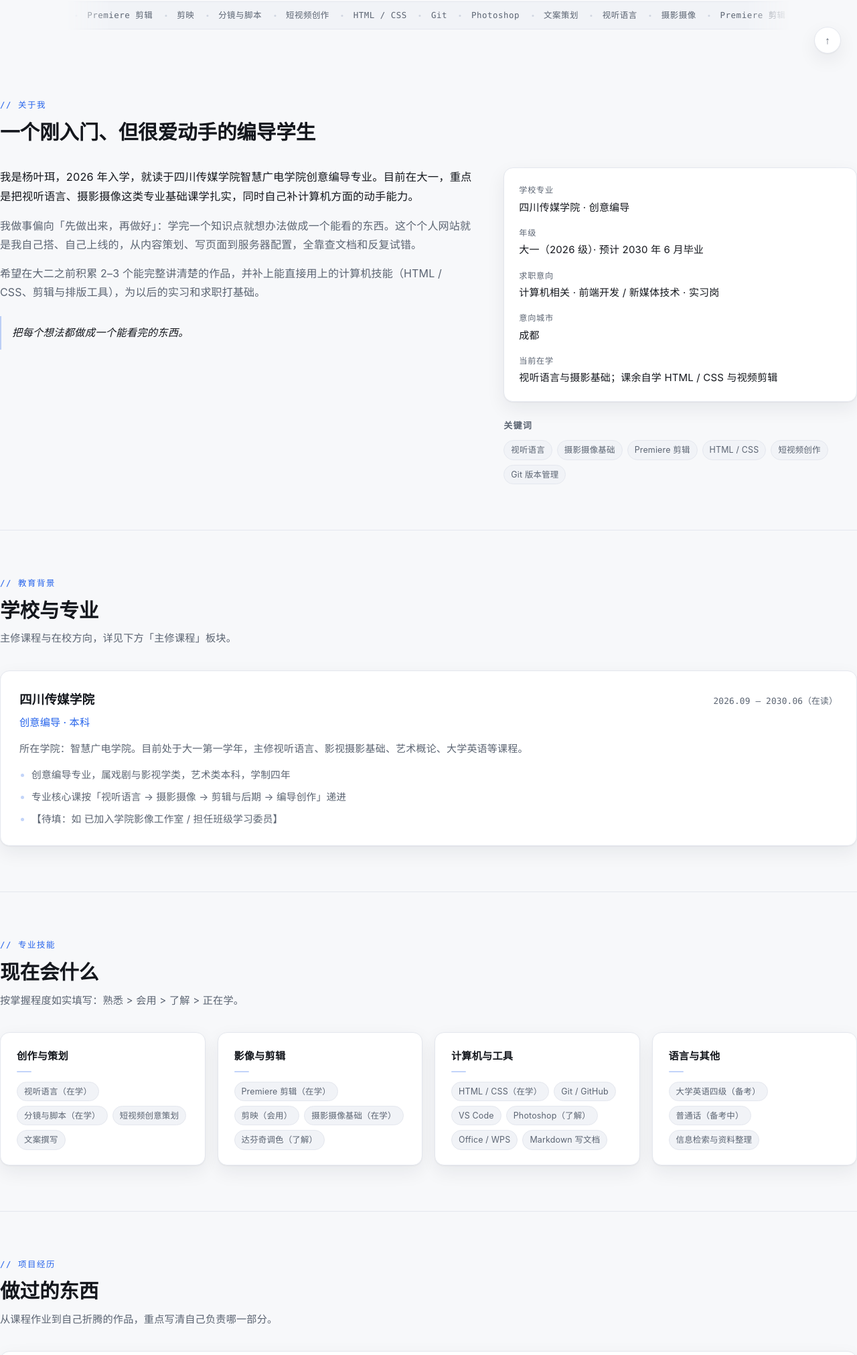
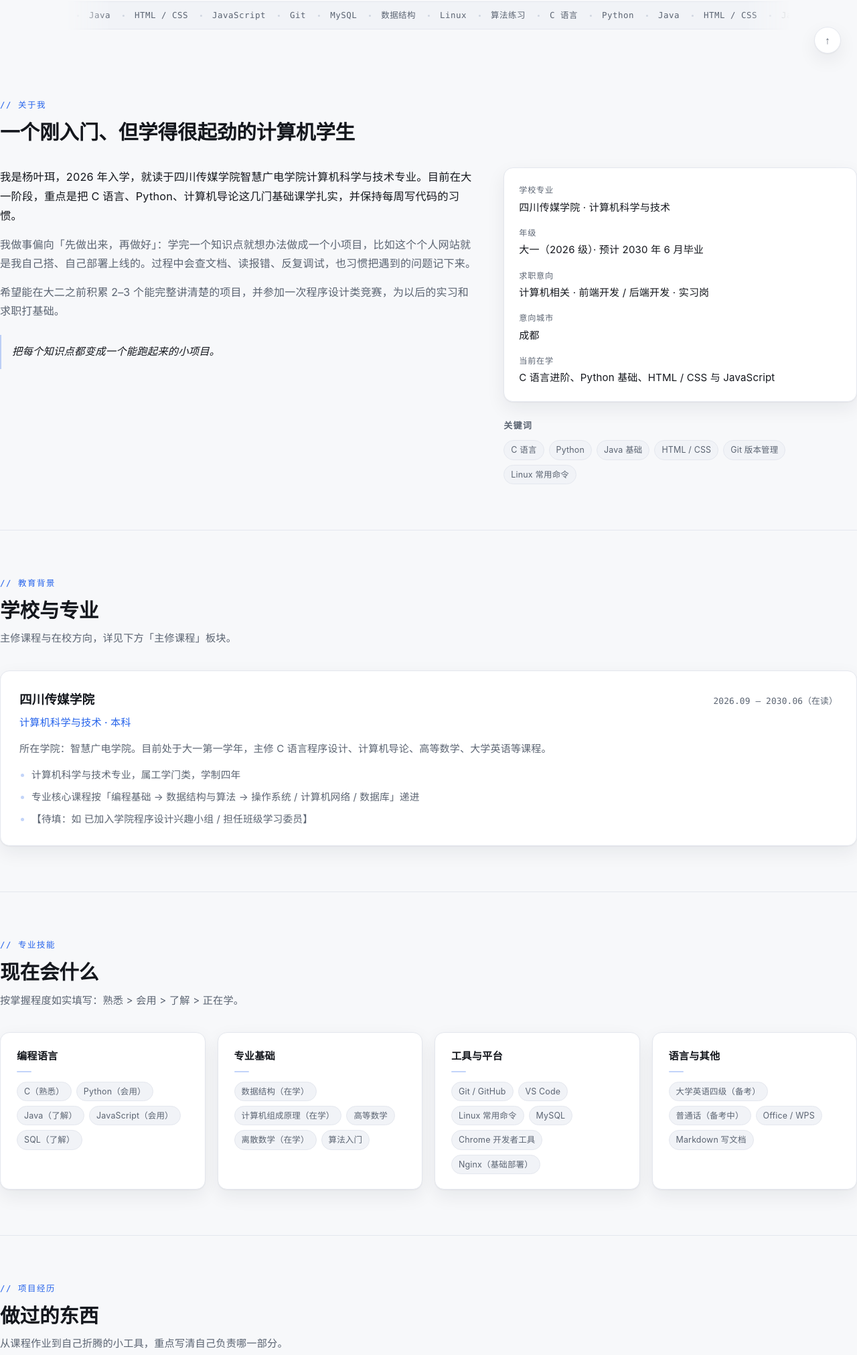
Before and after one commit to rebel-2313/rebel-2313.github.io, a plain HTML site: page index.html in a window 1280 px wide. Shown: the part 696-2719 px from the top of the page at 67% size. Drawn offline with Linux system fonts and the light colour scheme.

Commit message:
content: 专业更正为计算机科学与技术，邮箱改为 185037161@qq.com
- MAJOR 改回「计算机科学与技术」，学院仍为智慧广电学院
- 技能、课程、证书、项目占位、时间线、最近在学全部改回计算机方向
- 求职意向改为「计算机相关 · 前端开发 / 后端开发 · 实习岗」
- 邮箱 1409163540@qq.com → 185037161@qq.com（content.js / index.html / resume.md 同步）
- index.html 的 title / description / keywords / og / JSON-LD 同步改回计算机方向
- 继续不展示「可到岗时间」与课程成绩

```diff
--- a/assets/js/content.js
+++ b/assets/js/content.js
@@ -26,7 +26,7 @@
    ===================================================================== */
 var SCHOOL  = '四川传媒学院';
 var COLLEGE = '智慧广电学院';
-var MAJOR   = '创意编导';
+var MAJOR   = '计算机科学与技术';
 
 /* 注意：index.html 里还有一处 <script type="application/ld+json"> 的
    alumniOf.name 需要手改（搜索引擎读取的是静态 HTML，读不到上面的 JS 变量）。 */
@@ -39,7 +39,7 @@ window.SITE = {
      --------------------------------------------------------------- */
   meta: {
     brand: '杨叶珥',
-    title: '杨叶珥 | 创意编导 · 个人主页',
+    title: '杨叶珥 | 计算机科学与技术 · 个人主页',
     description: '杨叶珥的个人主页：教育背景、专业技能、项目经历、主修课程与证书荣誉，以及联系方式。'
   },
 
@@ -55,7 +55,7 @@ window.SITE = {
     name: '杨叶珥',
     nameAccent: '',                              // 名字后半段想加渐变强调就填这里，否则留空
     role: MAJOR + ' · 本科在读（2026 级）',
-    intro: '正在系统学习视听语言与影像创作，\n也自己想补计算机方面的动手能力，习惯把想法做成能看的东西。',
+    intro: '正在系统学习编程基础与计算机核心课程，\n喜欢把学到的东西做成能跑起来的小项目。',
     avatar: 'assets/img/avatar.svg',              // 换成自己的照片：放进 assets/img/ 再改这里
     avatarAlt: '杨叶珥的头像',
     buttons: [
@@ -70,8 +70,8 @@ window.SITE = {
       { value: '大一', label: '当前阶段' }
     ],
     ticker: [                                    // 技能关键词跑马灯
-      '视听语言', '摄影摄像', 'Premiere 剪辑', '剪映', '分镜与脚本',
-      '短视频创作', 'HTML / CSS', 'Git', 'Photoshop', '文案策划'
+      'C 语言', 'Python', 'Java', 'HTML / CSS', 'JavaScript',
+      'Git', 'MySQL', '数据结构', 'Linux', '算法练习'
     ]
   },
 
@@ -80,21 +80,21 @@ window.SITE = {
      --------------------------------------------------------------- */
   about: {
     kicker: '// 关于我',
-    title: '一个刚入门、但很爱动手的编导学生',
+    title: '一个刚入门、但学得很起劲的计算机学生',
     paragraphs: [
-      '我是杨叶珥，2026 年入学，就读于' + SCHOOL + COLLEGE + MAJOR + '专业。目前在大一，重点是把视听语言、摄影摄像这类专业基础课学扎实，同时自己补计算机方面的动手能力。',
-      '我做事偏向「先做出来，再做好」：学完一个知识点就想办法做成一个能看的东西。这个个人网站就是我自己搭、自己上线的，从内容策划、写页面到服务器配置，全靠查文档和反复试错。',
-      '希望在大二之前积累 2–3 个能完整讲清楚的作品，并补上能直接用上的计算机技能（HTML / CSS、剪辑与排版工具），为以后的实习和求职打基础。'
+      '我是杨叶珥，2026 年入学，就读于' + SCHOOL + COLLEGE + MAJOR + '专业。目前在大一阶段，重点是把 C 语言、Python、计算机导论这几门基础课学扎实，并保持每周写代码的习惯。',
+      '我做事偏向「先做出来，再做好」：学完一个知识点就想办法做成一个小项目，比如这个个人网站就是我自己搭、自己部署上线的。过程中会查文档、读报错、反复调试，也习惯把遇到的问题记下来。',
+      '希望能在大二之前积累 2–3 个能完整讲清楚的项目，并参加一次程序设计类竞赛，为以后的实习和求职打基础。'
     ],
     facts: [
       { label: '学校专业', value: SCHOOL + ' · ' + MAJOR },
       { label: '年级', value: '大一（2026 级）· 预计 2030 年 6 月毕业' },
-      { label: '求职意向', value: '计算机相关 · 前端开发 / 新媒体技术 · 实习岗' },
+      { label: '求职意向', value: '计算机相关 · 前端开发 / 后端开发 · 实习岗' },
       { label: '意向城市', value: '成都' },
-      { label: '当前在学', value: '视听语言与摄影基础；课余自学 HTML / CSS 与视频剪辑' }
+      { label: '当前在学', value: 'C 语言进阶、Python 基础、HTML / CSS 与 JavaScript' }
     ],
-    keywords: ['视听语言', '摄影摄像基础', 'Premiere 剪辑', 'HTML / CSS', '短视频创作', 'Git 版本管理'],
-    quote: '把每个想法都做成一个能看完的东西。'
+    keywords: ['C 语言', 'Python', 'Java 基础', 'HTML / CSS', 'Git 版本管理', 'Linux 常用命令'],
+    quote: '把每个知识点都变成一个能跑起来的小项目。'
   },
 
   /* ---------------------------------------------------------------
@@ -112,12 +112,12 @@ window.SITE = {
         period: '2026.09 – 2030.06（在读）',
         school: SCHOOL,
         major: MAJOR + ' · 本科',
-        detail: '所在学院：' + COLLEGE + '。目前处于大一第一学年，主修视听语言、影视摄影基础、艺术概论、大学英语等课程。',
+        detail: '所在学院：' + COLLEGE + '。目前处于大一第一学年，主修 C 语言程序设计、计算机导论、高等数学、大学英语等课程。',
         gpa: '',
         highlights: [
-          '创意编导专业，属戏剧与影视学类，艺术类本科，学制四年',
-          '专业核心课按「视听语言 → 摄影摄像 → 剪辑与后期 → 编导创作」递进',
-          '【待填：如 已加入学院影像工作室 / 担任班级学习委员】'
+          '计算机科学与技术专业，属工学门类，学制四年',
+          '专业核心课程按「编程基础 → 数据结构与算法 → 操作系统 / 计算机网络 / 数据库」递进',
+          '【待填：如 已加入学院程序设计兴趣小组 / 担任班级学习委员】'
         ]
       }
     ]
@@ -135,20 +135,20 @@ window.SITE = {
     subtitle: '按掌握程度如实填写：熟悉 > 会用 > 了解 > 正在学。',
     groups: [
       {
-        name: '创作与策划',
-        items: ['视听语言（在学）', '分镜与脚本（在学）', '短视频创意策划', '文案撰写']
+        name: '编程语言',
+        items: ['C（熟悉）', 'Python（会用）', 'Java（了解）', 'JavaScript（会用）', 'SQL（了解）']
       },
       {
-        name: '影像与剪辑',
-        items: ['Premiere 剪辑（在学）', '剪映（会用）', '摄影摄像基础（在学）', '达芬奇调色（了解）']
+        name: '专业基础',
+        items: ['数据结构（在学）', '计算机组成原理（在学）', '高等数学', '离散数学（在学）', '算法入门']
       },
       {
-        name: '计算机与工具',
-        items: ['HTML / CSS（在学）', 'Git / GitHub', 'VS Code', 'Photoshop（了解）', 'Office / WPS', 'Markdown 写文档']
+        name: '工具与平台',
+        items: ['Git / GitHub', 'VS Code', 'Linux 常用命令', 'MySQL', 'Chrome 开发者工具', 'Nginx（基础部署）']
       },
       {
         name: '语言与其他',
-        items: ['大学英语四级（备考）', '普通话（备考中）', '信息检索与资料整理']
+        items: ['大学英语四级（备考）', '普通话（备考中）', 'Office / WPS', 'Markdown 写文档']
       }
     ]
   },
@@ -162,7 +162,7 @@ window.SITE = {
     navLabel: '项目经历',
     kicker: '// 项目经历',
     title: '做过的东西',
-    subtitle: '从课程作业到自己折腾的作品，重点写清自己负责哪一部分。',
+    subtitle: '从课程作业到自己折腾的小工具，重点写清自己负责哪一部分。',
     items: [
       {
         title: '个人简历网站（本项目）',
@@ -180,28 +180,28 @@ window.SITE = {
         linkText: '查看源码'
       },
       {
-        title: '【待填：课程作业名称，如 3 分钟剧情短片】',
-        role: '独立完成（课程作业）',
+        title: '【待填：课程项目名称，如 学生成绩管理系统】',
+        role: '独立完成（课程设计）',
         period: '【待填：如 2026.12】',
-        stack: ['拍摄', 'Premiere 剪辑'],
-        desc: '【待填：一句话说明这个片子讲什么、多长】',
+        stack: ['C 语言', '文件读写'],
+        desc: '【待填：一句话说明这个程序解决什么问题】',
         highlights: [
-          '【待填：负责了哪些环节，如 编剧 + 分镜 + 拍摄 + 剪辑】',
-          '【待填：遇到的最大问题与解决办法，如 现场收音噪声大，改用指向麦 + 后期降噪】',
-          '【待填：结果，如 片长 3 分 20 秒，被选为课程展映作品】'
+          '【待填：用了哪些知识点，如 结构体 + 数组 + 文件持久化】',
+          '【待填：遇到的最大问题与解决过程，如 输入缓冲区导致菜单乱跳，最后用 fflush 与逐字符读取解决】',
+          '【待填：结果，如 支持 5 类操作、可保存 200 条记录、按总分排序 1 秒内完成】'
         ],
         link: '',
-        linkText: '查看作品'
+        linkText: '查看源码'
       },
       {
-        title: '【待填：计划中的作品，如 校园纪实短片 / 个人 vlog 系列】',
+        title: '【待填：计划中的小项目，如 课表提醒 / 单词背诵小工具】',
         role: '个人练习',
         period: '【待填：如 2027.03 计划】',
-        stack: ['手机拍摄', '剪映'],
-        desc: '【待填：想拍什么、给谁看】',
+        stack: ['Python'],
+        desc: '【待填：想做的东西和它解决的问题】',
         highlights: [
-          '【待填：打算练到的能力，如 一周一更的拍摄与剪辑节奏】',
-          '【待填：想尝试的形式，如 旁白叙事 / 空镜转场】'
+          '【待填：打算用到的技术，如 requests 抓取 + sqlite 存储】',
+          '【待填：想练到的能力，如 把脚本打包成可执行程序给别人用】'
         ],
         link: '',
         linkText: ''
@@ -217,28 +217,28 @@ window.SITE = {
     navLabel: '主修课程',
     kicker: '// 主修课程',
     title: '已经学和正在学的课',
-    subtitle: '列出真实修过的课程，「一句话收获」比课程名本身更能说明你学到了什么。',
+    subtitle: '列出真实修过的课程，「一句话收获」比分数更能说明你学到了什么。',
     groups: [
       {
         name: '专业核心课',
         items: [
-          { name: '视听语言', meta: '2026 秋', note: '从镜头、景别、机位与剪辑节奏入手，学会用画面而不只是台词讲故事。' },
-          { name: '影视摄影基础', meta: '2026 秋', note: '掌握曝光三要素、构图与基本布光，能独立完成一段可用的素材拍摄。' },
-          { name: '非线性编辑（在学）', meta: '2027 春 · 进行中', note: 'Premiere 的素材管理、粗剪精剪、字幕与基础调色。' }
+          { name: '程序设计基础（C 语言）', meta: '2026 秋', note: '掌握变量、循环、函数、数组、指针与结构体，能独立写出 500 行以内的控制台程序。' },
+          { name: '计算机导论', meta: '2026 秋', note: '了解计算机组成、操作系统、网络与软件工程的基本概念。' },
+          { name: '数据结构（在学）', meta: '2027 春 · 进行中', note: '线性表、栈与队列、树、图与常见排序查找算法。' }
         ]
       },
       {
-        name: '人文与理论基础',
+        name: '数学与理论基础',
         items: [
-          { name: '艺术概论', meta: '2026 秋', note: '了解各艺术门类的共通规律，为创作找到判断标准。' },
-          { name: '传播学概论（在学）', meta: '2027 春 · 进行中', note: '理解受众、媒介与传播效果，做内容时能想清楚"给谁看"。' }
+          { name: '高等数学（上）', meta: '2026 秋', note: '极限、导数、积分，为后续算法复杂度分析打基础。' },
+          { name: '线性代数（在学）', meta: '2027 春 · 进行中', note: '矩阵运算与向量空间，图形学与机器学习都会用到。' }
         ]
       },
       {
         name: '通识与工具课',
         items: [
-          { name: '大学英语', meta: '2026 秋', note: '能读懂英文软件界面与技术文档，看得懂国外教程。' },
-          { name: '计算机应用基础', meta: '2026 秋', note: '文件管理、办公软件与网络检索，也是我自学网页的开始。' }
+          { name: '大学英语', meta: '2026 秋', note: '能读懂英文技术文档与报错信息。' },
+          { name: '信息技术基础 / 办公软件', meta: '2026 秋', note: '文档排版、表格处理与演示文稿制作。' }
         ]
       }
     ]
@@ -254,9 +254,9 @@ window.SITE = {
     title: '考过的证与拿过的奖',
     subtitle: '没有的可以先写「计划中」，但拿到后记得改成已获得并补上证书编号。',
     items: [
-      { name: '普通话水平测试（二级甲等）', org: '国家语言文字工作委员会', date: '2027.03（计划报考）', status: '计划中', note: '编导、播音与新媒体岗位的常见门槛，寒假开始练朗读与命题说话。', link: '' },
+      { name: '全国计算机等级考试二级（C 语言）', org: '教育部教育考试院', date: '2027.03（计划报考）', status: '计划中', note: '对应已修的 C 语言课程，寒假开始刷题准备。', link: '' },
       { name: '大学英语四级（CET-4）', org: '教育部教育考试院', date: '2027.06（计划报考）', status: '备考中', note: '每天背 30 个单词 + 每周一套真题。', link: '' },
-      { name: '【待填：如 校级短片大赛 / 军训优秀学员 / 奖学金】', org: '【待填：颁发单位】', date: '【待填：如 2026.12】', status: '【待填：已获得 / 计划中】', note: '【待填：一句话说明，如 用一周时间完成 3 分钟短片，获校级三等奖】', link: '' }
+      { name: '【待填：如 校级程序设计竞赛 / 军训优秀学员 / 奖学金】', org: '【待填：颁发单位】', date: '【待填：如 2026.12】', status: '【待填：已获得 / 计划中】', note: '【待填：一句话说明，如 用 3 小时完成 4 道题，获校级三等奖】', link: '' }
     ]
   },
 
@@ -269,11 +269,11 @@ window.SITE = {
     title: '这几年在往前走',
     subtitle: '大一的部分已经发生，后面是可以照着做的计划。',
     items: [
-      { year: '2026.09 · 大一上', title: '入学 · 开始学影像', org: SCHOOL, desc: '军训、适应大学节奏，第一次拿起相机拍作业，学会把想法写成能拍的分镜。' },
+      { year: '2026.09 · 大一上', title: '入学 · 开始学编程', org: SCHOOL, desc: '军训、适应大学节奏，写下第一行 C 语言代码，把「能跑起来」当成最大的成就感来源。' },
       { year: '2026.11 · 大一上', title: '做出第一个完整作品：个人网站', org: '个人项目', desc: '在 AI 辅助下完成从内容策划、手写页面、Git 版本管理到服务器部署的完整流程。' },
-      { year: '2027 · 大一下', title: '打牢基础 · 准备证书', org: '计划', desc: '把视听语言与剪辑练熟，报考普通话测试与英语四级，独立完成一部 3 分钟短片。' },
-      { year: '2028 · 大二', title: '进入方向 · 做有分量的作品', org: '计划', desc: '确定编导 / 后期 / 新媒体其中一个主攻方向，参与 1–2 个多人协作的作品，尝试投递暑期实习。' },
-      { year: '2029 – 2030 · 大三至大四', title: '实习与求职', org: '计划', desc: '完成一段较长时间的实习，打磨作品集与简历，准备秋招与毕业设计。' }
+      { year: '2027 · 大一下', title: '打牢基础 · 准备竞赛与证书', org: '计划', desc: '学完数据结构与算法入门，报考计算机二级与英语四级，参加一次校级程序设计竞赛。' },
+      { year: '2028 · 大二', title: '进入方向 · 做有分量的项目', org: '计划', desc: '确定前端 / 后端 / 算法其中一个主攻方向，跟着课程做 1–2 个多人协作项目，尝试投递暑期实习。' },
+      { year: '2029 – 2030 · 大三至大四', title: '实习与求职', org: '计划', desc: '完成一段较长时间的实习，打磨简历与面试表达，准备秋招与毕业设计。' }
     ]
   },
 
@@ -289,7 +289,7 @@ window.SITE = {
       { src: 'assets/img/shot-1.svg', caption: '宿舍的书桌，也是我的工位' },
       { src: 'assets/img/shot-2.svg', caption: '图书馆自习的下午' },
       { src: 'assets/img/shot-3.svg', caption: '操场，跑步和放空的地方' },
-      { src: 'assets/img/shot-4.svg', caption: '和同学一起剪片子的晚上' }
+      { src: 'assets/img/shot-4.svg', caption: '和同学一起调试代码的晚上' }
     ]
   },
 
@@ -302,10 +302,10 @@ window.SITE = {
     title: '此刻的学习状态',
     subtitle: '这一块更新最勤，面试官问「最近在学什么」时可以直接照着说。',
     items: [
-      { label: '在学的技术', value: 'Premiere 剪辑 + HTML / CSS 基础', note: '专业课上练剪辑，课余跟着教程改这个网站' },
-      { label: '在练的', value: '每周剪一条 1 分钟短片', note: '从分镜到成片走完整流程，练手速也练判断' },
-      { label: '在看的', value: '影视教材 + 剪辑与网页教程', note: '边看边暂停，照着做一遍才算看完' },
-      { label: '在准备的考试', value: '英语四级 · 普通话水平测试', note: '单词 + 朗读练习，寒假集中突破' }
+      { label: '在学的技术', value: 'Python 基础 + HTML / CSS 布局', note: '跟着课程进度，同时写小脚本和小页面练手' },
+      { label: '在刷的题', value: '洛谷 / 力扣 入门题', note: '每周 5 题，重点练循环与数组' },
+      { label: '在读的书', value: '《C 程序设计语言》', note: '课后把书上的例子全部敲一遍' },
+      { label: '在准备的考试', value: '英语四级 · 计算机二级', note: '单词 + 真题，寒假集中突破' }
     ]
   },
 
@@ -317,7 +317,7 @@ window.SITE = {
     kicker: '// 联系方式',
     title: '欢迎联系',
     text: '如果想交流学习经验、讨论项目，或者有实习与兼职机会，都欢迎随时联系我。邮件我会每天查看。',
-    email: '1409163540@qq.com',
+    email: '185037161@qq.com',
     links: [
       { label: 'GitHub', href: '' },              // 【待填】拿到仓库地址后填 https://github.com/你的用户名；留空则页面不显示这一项
       { label: 'Gitee', href: '' },               // 【待填】同上，没有就让它空着
```
Also changed, not shown: index.html (+9 -9 lines), 1 other file.
